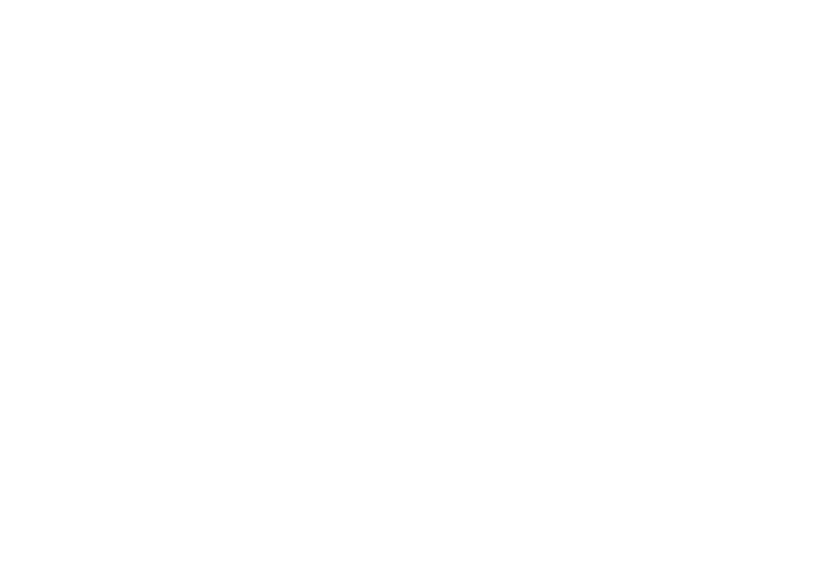
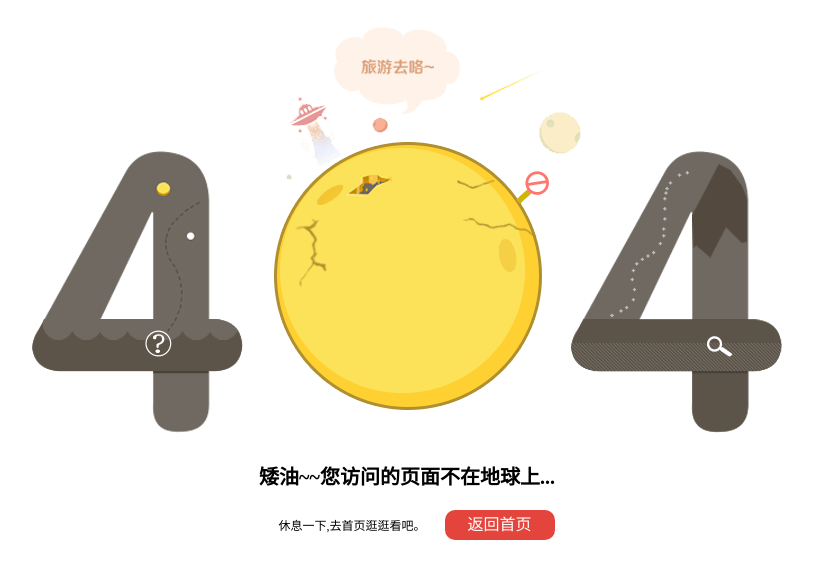
Before and after one commit to masaikk/composer, a Vue app in the folder compose/: page /404 in a window 1280 px wide. Before the commit this address had no page. Shown: the top 578 px of the page, without its empty margins (233-1046 px from the left). Built offline with nearby package versions, Linux system fonts and the light colour scheme.

Commit message:
add 404 page

```diff
--- a/compose/src/router/index.js
+++ b/compose/src/router/index.js
@@ -46,6 +46,15 @@ const routes = [
     name: "login",
     component: () => import("../views/userLogin.vue"),
   },
+  {
+    path: "/404",
+    name: "404Page",
+    component: () => import("../views/my404Page.vue"),
+  },
+  {
+    path: "/:pathMatch(.*)*",
+    redirect: "/404",
+  },
 ];
 
 const router = createRouter({
--- a/compose/src/views/composeMainPage.vue
+++ b/compose/src/views/composeMainPage.vue
@@ -19,7 +19,7 @@
               </div>
             </el-container>
             <div id="logout-button-holder">
-              <el-button id="logout-button">注销</el-button>
+              <el-button id="logout-button" @click="logOut">注销</el-button>
             </div>
           </el-container>
         </div>
@@ -34,25 +34,12 @@
                 @open="handleOpen"
                 @close="handleClose"
               >
-                <el-sub-menu index="1">
-                  <template #title>
-                    <el-icon>
-                      <location />
-                    </el-icon>
-                    <span>Navigator One</span>
-                  </template>
-                  <el-menu-item-group title="Group One">
-                    <el-menu-item index="1-1">item one</el-menu-item>
-                    <el-menu-item index="1-2">item one</el-menu-item>
-                  </el-menu-item-group>
-                  <el-menu-item-group title="Group Two">
-                    <el-menu-item index="1-3">item three</el-menu-item>
-                  </el-menu-item-group>
-                  <el-sub-menu index="1-4">
-                    <template #title>item four</template>
-                    <el-menu-item index="1-4-1">item one</el-menu-item>
-                  </el-sub-menu>
-                </el-sub-menu>
+                <el-menu-item index="1">
+                  <el-icon>
+                    <icon-menu />
+                  </el-icon>
+                  <router-link to="/compose/myself"> 我的信息 </router-link>
+                </el-menu-item>
                 <el-menu-item index="2">
                   <el-icon>
                     <icon-menu />
@@ -100,11 +87,15 @@ import {
   QuestionFilled,
   Reading,
 } from "@element-plus/icons-vue";
-import { onMounted, nextTick, ref, reactive } from "vue";
+import { onMounted, nextTick, ref, reactive, watch } from "vue";
 import { useStore } from "vuex";
+import { useRouter } from "vue-router";
 
 // 获取VueX
 const store = useStore();
+
+//获取router
+const router = useRouter();
 
 const handleOpen = (key, keyPath) => {
   console.log(key, keyPath);
@@ -116,6 +107,19 @@ let height = ref("600px");
 let userInfo = reactive({
   uid: 0,
   name: "",
+});
+
+const logOut = () => {
+  store.commit("setUid", 1);
+};
+const toMainPage = () => {
+  router.push("/");
+};
+
+watch(store.getters.getUid(), (newValue) => {
+  if (parseInt(newValue) === 0) {
+    toMainPage();
+  }
 });
 
 onMounted(() => {
--- /dev/null
+++ b/compose/src/views/my404Page.vue
@@ -0,0 +1,74 @@
+<template>
+  <div>
+    <div class="newfinno-con"></div>
+
+    <div class="tips">
+      <h2 class="b-text">矮油~~您访问的页面不在地球上...</h2>
+      <p class="m-box">
+        <span class="m-text">休息一下,去首页逛逛看吧。</span>
+        <a class="back-index" @click="return2MainPage">返回首页</a>
+      </p>
+    </div>
+  </div>
+</template>
+
+<script>
+import { useRouter } from "vue-router";
+export default {
+  name: "my404Page",
+  setup() {
+    const router = useRouter();
+    const return2MainPage = () => {
+      router.push("/");
+
+      return false;
+    };
+    return {
+      return2MainPage,
+    };
+  },
+};
+</script>
+
+<style scoped>
+a {
+  transition-property: background, color;
+  transition-duration: 0.2s;
+  transition-timing-function: ease-out;
+  -moz-transition-timing-function: ease-out;
+  -webkit-transition-timing-function: ease-out;
+  -o-transition-timing-function: ease-out;
+  text-decoration: none;
+}
+.newfinno-con {
+  background: url(../assets/404.png) no-repeat;
+  width: 768px;
+  height: 424px;
+  margin: 20px auto 0;
+}
+.tips {
+  text-align: center;
+}
+.tips h2 {
+  font-size: 20px;
+  margin-bottom: 20px;
+}
+.tips .m-box {
+  width: 295px;
+  margin: auto;
+}
+.tips .m-text {
+  font-size: 12px;
+  line-height: 32px;
+}
+.tips .back-index {
+  display: block;
+  width: 110px;
+  height: 30px;
+  background-color: #e3453d;
+  border-radius: 10px;
+  float: right;
+  color: #fff;
+  line-height: 30px;
+}
+</style>
```
Also changed, not shown: compose/src/assets/404.png (added).
